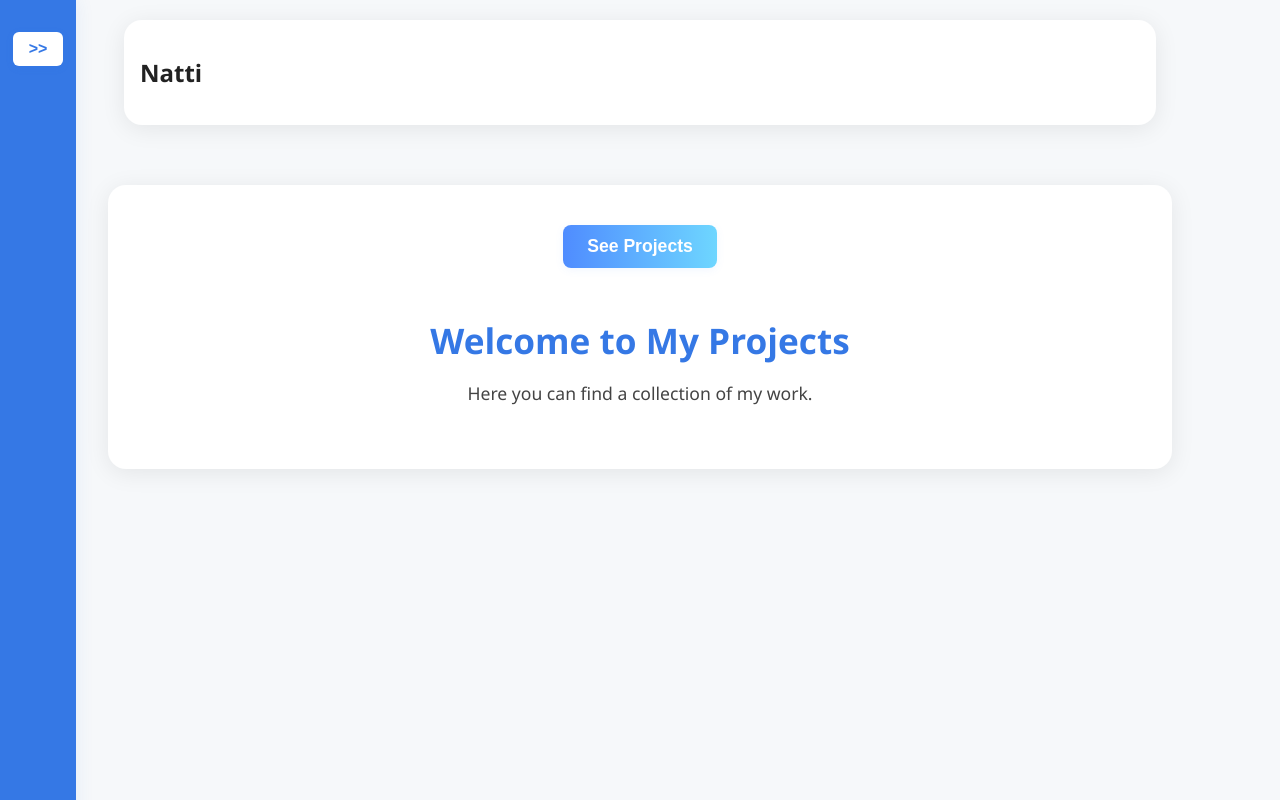
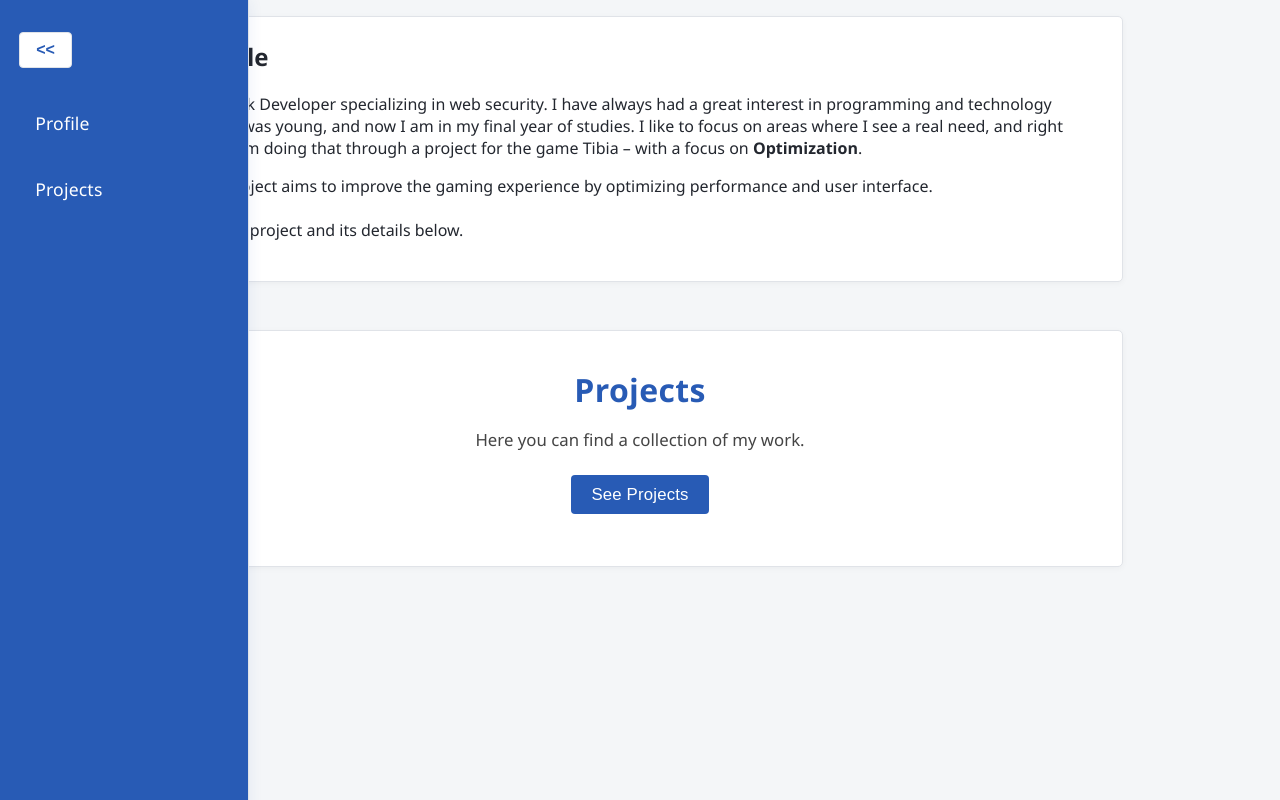
Before and after one commit to Natti94/Projects, a React (Vite) app in the folder projects-app/: page / in a window 1280 px wide. Built offline with nearby package versions, Linux system fonts and the light colour scheme.

Commit message:
updated projects container, did some inline styling for links to projects to be displayed with sites favicon and background

```diff
--- a/projects-app/netlify/assets.js
+++ b/projects-app/netlify/assets.js
@@ -1,6 +1,8 @@
 function assetHandler(event) {
   const assetPaths = {
-    tibiaOptimizer: process.env.VITE_CLOUDINARY_TIBIA_ICON,
+    tibiaOptimizer_icon: process.env.VITE_CLOUDINARY_TIBIA_ICON,
+    tibiaOptimizer_background:
+      process.env.VITE_CLOUDINARY_TIBIA_OPTIMIZER_BACKGROUND,
   };
 
   const { asset } = event.queryStringParameters;
--- a/projects-app/src/components/nav.jsx
+++ b/projects-app/src/components/nav.jsx
@@ -2,7 +2,7 @@ import { useState } from "react";
 import { Link } from "react-router-dom";
 
 function Nav() {
-  const [collapsed, setCollapsed] = useState(true);
+  const [collapsed, setCollapsed] = useState(false);
   return (
     <nav className={`side-nav${collapsed ? " collapsed" : ""}`}>
       <button
@@ -13,7 +13,7 @@ function Nav() {
       </button>
       <ul>
         <li>
-          <Link to="/">Home</Link>
+          <Link to="/">Profile</Link>
         </li>
         <li>
           <Link to="/projects">Projects</Link>
--- a/projects-app/src/components/projects.jsx
+++ b/projects-app/src/components/projects.jsx
@@ -4,42 +4,119 @@ function Projects() {
   const [intro, setIntro] = useState(true);
 
   const isProd = import.meta.env.PROD;
-  const projectsIcon = {
-    tibiaOptimizer: isProd
+  const assets = {
+    tibiaOptimizer_icon: isProd
       ? "/api/getAsset?asset=tibiaOptimizer"
-      : import.meta.env.VITE_CLOUDINARY_TIBIA_ICON,
+      : import.meta.env.VITE_CLOUDINARY_TIBIA_OPTIMIZER_ICON,
+    tibiaOptimizer_background: isProd
+      ? "/api/getAsset?asset=tibiaOptimizer_background"
+      : import.meta.env.VITE_CLOUDINARY_TIBIA_OPTIMIZER_BACKGROUND,
+  };
+
+  const projectsLink = {
+    tibiaOptimizer: "https://tibiaoptimizer.netlify.app/",
   };
 
 return (
     <div>
         <div className="profile-preview-container">
-        <h2 className="profile-name">Natti</h2>
+            <h2>Profile</h2>
+            <p className="profile-introduction">
+                Fullstack Developer specializing in web security. I have always had a
+                great interest in programming and technology since I was young, and
+                now I am in my final year of studies. I like to focus on areas where I
+                see a real need, and right now I am doing that through a project for
+                the game Tibia – with a focus on <strong>Optimization</strong>.{" "}
+                <p>
+                    This project aims to improve the gaming experience by optimizing
+                    performance and user interface. <br />
+                    <br />
+                    See the project and its details below.
+                </p>
+            </p>
         </div>
         <div className="project-preview-container">
             {intro ? (
                 <>
+                    <h1 className="project-preview-title">Projects</h1>
+                    <p className="project-preview-desc">
+                        Here you can find a collection of my work.
+                    </p>
                     <button
                         className="project-preview-btn"
                         onClick={() => setIntro(false)}
                     >
                         See Projects
                     </button>
-            <h1 className="project-preview-title">Welcome to My Projects</h1>
-            <p className="project-preview-desc">
-              Here you can find a collection of my work.
-            </p>
                 </>
             ) : (
                 <>
                     <h2 className="project-list-title">My Projects</h2>
-            <ul className="project-list">
-              <img src={projectsIcon.tibiaOptimizer} alt="Tibia Optimizer" />
-              <li>Project 2</li>
-              <li>Project 3</li>
-            </ul>
+                    <div
+                        style={{
+                            display: "flex",
+                            alignItems: "center",
+                            marginBottom: "20px",
+                        }}
+                    >
+                        <div
+                            className="project-image-hover"
+                            style={{
+                                position: "relative",
+                                width: "180px",
+                                minWidth: "180px",
+                                marginRight: "24px",
+                                transition: "transform 0.2s",
+                            }}
+                        >
+                            <img
+                                src={assets.tibiaOptimizer_background}
+                                alt="Tibia Optimizer Background"
+                                style={{
+                                    width: "100%",
+                                    height: "120px",
+                                    objectFit: "cover",
+                                    display: "block",
+                                    borderRadius: "8px",
+                                }}
+                            />
+                            <button
+                                onClick={() =>
+                                    window.open(projectsLink.tibiaOptimizer, "_blank")
+                                }
+                                style={{
+                                    position: "absolute",
+                                    top: "50%",
+                                    left: "50%",
+                                    transform: "translate(-50%, -50%)",
+                                    background: "none",
+                                    border: "none",
+                                    cursor: "pointer",
+                                    padding: 0,
+                                }}
+                            >
+                                <img
+                                    src={assets.tibiaOptimizer_icon}
+                                    alt="Tibia Optimizer Icon"
+                                    style={{ width: "50px", height: "50px" }}
+                                />
+                            </button>
+                        </div>
+                    </div>
                 </>
             )}
         </div>
+        <style>
+            {`
+                .project-image-hover {
+                    transition: transform 0.2s;
+                }
+                .project-image-hover:hover {
+                    transform: scale(1.08);
+                    z-index: 2;
+                }
+            `}
+        </style>
     </div>
 );
 }
--- a/projects-app/src/index.css
+++ b/projects-app/src/index.css
@@ -3,94 +3,93 @@ body {
   padding: 0;
   box-sizing: border-box;
   font-family: 'Segoe UI', 'Roboto', Arial, sans-serif;
-  background: #f6f8fa;
-  color: #222;
+  background: #f4f6f8;
+  color: #23272f;
 }
 
 .profile-preview-container {
-  max-width: 1000px;
-  margin: 20px auto 0 auto;
+  max-width: 900px;
+  margin: 16px auto 0 auto;
   background: #fff;
-  border-radius: 18px;
-  box-shadow: 0 4px 24px rgba(0, 0, 0, 0.08);
-  padding: 1rem 1rem 1rem 1rem;
+  border-radius: 5px;
+  box-shadow: 0 1.5px 6px rgba(0, 0, 0, 0.04);
+  padding: 0.2rem 2rem 1.5rem 2rem;
   text-align: left;
+  border: 1.5px solid #e0e3e8;
 }
 
 .project-preview-container {
-  max-width: 1000px;
-  margin: 60px auto 0 auto;
+  max-width: 900px;
+  margin: 48px auto 0 auto;
   background: #fff;
-  border-radius: 18px;
-  box-shadow: 0 4px 24px rgba(0, 0, 0, 0.08);
-  padding: 2.5rem 2rem 2rem 2rem;
+  border-radius: 5px;
+  box-shadow: 0 1.5px 6px rgba(0, 0, 0, 0.04);
+  padding: 1rem 2rem 2rem 2rem;
   text-align: center;
-  transition: box-shadow 0.2s;
+  border: 1.5px solid #e0e3e8;
+  transition: box-shadow 0.18s;
 }
 
 .project-preview-container:hover {
-  box-shadow: 0 8px 32px rgba(0, 0, 0, 0.13);
+  box-shadow: 0 4px 16px rgba(0, 0, 0, 0.07);
 }
 
 .project-preview-btn {
-  background: linear-gradient(90deg, #4f8cff 0%, #6ed6ff 100%);
+  background: #285bb5;
   color: #fff;
   border: none;
-  border-radius: 8px;
-  padding: 0.7rem 1.5rem;
-  font-size: 1.1rem;
-  font-weight: 600;
+  border-radius: 4px;
+  padding: 0.6rem 1.3rem;
+  font-size: 1.05rem;
+  font-weight: 500;
   cursor: pointer;
-  margin-bottom: 1.5rem;
-  box-shadow: 0 2px 8px rgba(79, 140, 255, 0.08);
-  transition: background 0.2s, transform 0.1s;
+  margin-bottom: 1.2rem;
+  box-shadow: none;
+  transition: background 0.18s, transform 0.1s;
+  letter-spacing: 0.01em;
 }
 
 .project-preview-btn:hover {
-  background: linear-gradient(90deg, #3578e5 0%, #4fd6ff 100%);
-  transform: translateY(-2px) scale(1.03);
+  background: #1d407a;
+  transform: translateY(-1px) scale(1.01);
 }
 
 .project-preview-title {
-  font-size: 2.2rem;
-  font-weight: 700;
-  margin-bottom: 0.5rem;
-  color: #3578e5;
+  font-size: 2rem;
+  font-weight: 600;
+  margin-bottom: 0.4rem;
+  color: #285bb5;
+  letter-spacing: 0.01em;
 }
 
 .project-preview-desc {
-  font-size: 1.1rem;
+  font-size: 1.05rem;
   color: #444;
-  margin-bottom: 2rem;
+  margin-bottom: 1.5rem;
 }
 
 .project-list-title {
-  font-size: 1.5rem;
-  font-weight: 600;
-  color: #3578e5;
-  margin-bottom: 1.2rem;
-}
-
-.project-list {
-  list-style: none;
-  padding: 0;
-  margin: 0 auto;
-  max-width: 350px;
-}
-
-.project-list li {
-  background: #f0f4fa;
-  margin-bottom: 0.7rem;
-  padding: 0.9rem 1.2rem;
-  border-radius: 7px;
-  font-size: 1.08rem;
-  color: #222;
-  box-shadow: 0 1px 4px rgba(53, 120, 229, 0.04);
-  transition: background 0.15s;
+  font-size: 1.25rem;
+  font-weight: 500;
+  color: #285bb5;
+  margin-bottom: 1rem;
 }
 
 .project-list li:hover {
-  background: #e3f0ff;
+  background: #f0f4fa;
+  border-color: #b3c6e0;
+
+  .project-list img {
+    width: 38px;
+    height: 38px;
+    object-fit: contain;
+    margin-right: 0.7rem;
+    vertical-align: middle;
+    border-radius: 2px;
+    border: 1px solid #e0e3e8;
+    background: #fff;
+    box-shadow: none;
+  }
 }
 
 .side-nav {
@@ -99,9 +98,10 @@ body {
   left: 0;
   height: 100vh;
   width: 210px;
-  background: #3578e5;
+  background: #285bb5;
   color: #fff;
-  box-shadow: 2px 0 16px rgba(53, 120, 229, 0.08);
+  box-shadow: 2px 0 12px rgba(40, 91, 181, 0.07);
+  border-right: 1.5px solid #e0e3e8;
   padding: 2rem 1.2rem 1.2rem 1.2rem;
   transition: width 0.25s cubic-bezier(.4, 0, .2, 1), left 0.2s;
   z-index: 100;
@@ -119,21 +119,22 @@ body {
 
 .nav-toggle-btn {
   background: #fff;
-  color: #3578e5;
+  color: #285bb5;
   border: none;
-  border-radius: 6px;
+  border-radius: 4px;
   padding: 0.5rem 1rem;
   font-size: 1rem;
   font-weight: 600;
   margin-bottom: 2rem;
   cursor: pointer;
-  box-shadow: 0 2px 8px rgba(53, 120, 229, 0.08);
-  transition: background 0.2s, color 0.2s;
+  box-shadow: none;
+  transition: background 0.18s, color 0.18s;
+  border: 1.2px solid #e0e3e8;
 }
 
 .nav-toggle-btn:hover {
   background: #e3f0ff;
-  color: #222;
+  color: #23272f;
 }
 
 .side-nav ul {
@@ -155,13 +156,14 @@ body {
   font-size: 1.1rem;
   font-weight: 500;
   padding: 0.7rem 1rem;
-  border-radius: 6px;
-  transition: background 0.18s, color 0.18s;
+  border-radius: 4px;
+  transition: background 0.15s, color 0.15s;
+  letter-spacing: 0.01em;
 }
 
 .side-nav a:hover {
   background: #4fd6ff;
-  color: #222;
+  color: #23272f;
 }
 
 .side-nav.collapsed ul {
@@ -171,7 +173,7 @@ body {
 .side-nav.collapsed a {
   padding: 0.7rem 0.5rem;
   text-align: center;
-  font-size: 1.3rem;
+  font-size: 1.2rem;
 }
 
 @media (max-width: 600px) {
@@ -182,6 +184,8 @@ body {
     flex-direction: row;
     align-items: center;
     padding: 0.7rem 0.5rem;
+    border-right: none;
+    border-bottom: 1.5px solid #e0e3e8;
   }
 
   .side-nav.collapsed {
@@ -193,6 +197,8 @@ body {
     top: 0;
     left: 0;
     padding: 1rem 0.5rem;
+    border-right: 1.5px solid #e0e3e8;
+    border-bottom: none;
   }
 
   .side-nav ul {
```
Lines whose indentation alone changed are shown as unchanged.
